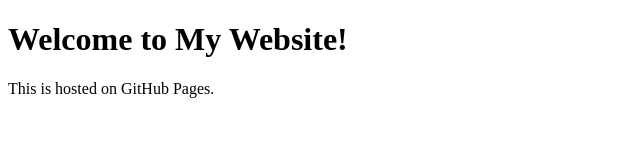
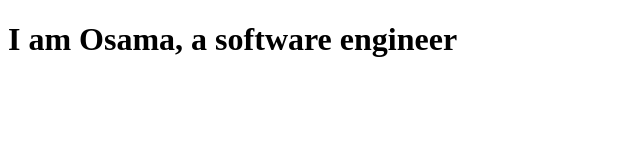
Before and after one commit to samo133/samo133, a plain HTML site: page index.html in a window 1280 px wide. Shown: the whole page, without its empty margins (0-640 px from the left). Drawn offline with Linux system fonts and the light colour scheme.

Commit message:
Update index.html

```diff
--- a/index.html
+++ b/index.html
@@ -2,10 +2,10 @@
 <html lang="en">
 <head>
     <meta charset="UTF-8">
-    <title>My Website</title>
+    <meta name="viewport" content="width=device-width, initial-scale=1.0">
+    <title>Osama's Page</title>
 </head>
 <body>
-    <h1>Welcome to My Website!</h1>
-    <p>This is hosted on GitHub Pages.</p>
+    <h1>I am Osama, a software engineer</h1>
 </body>
 </html>
```
